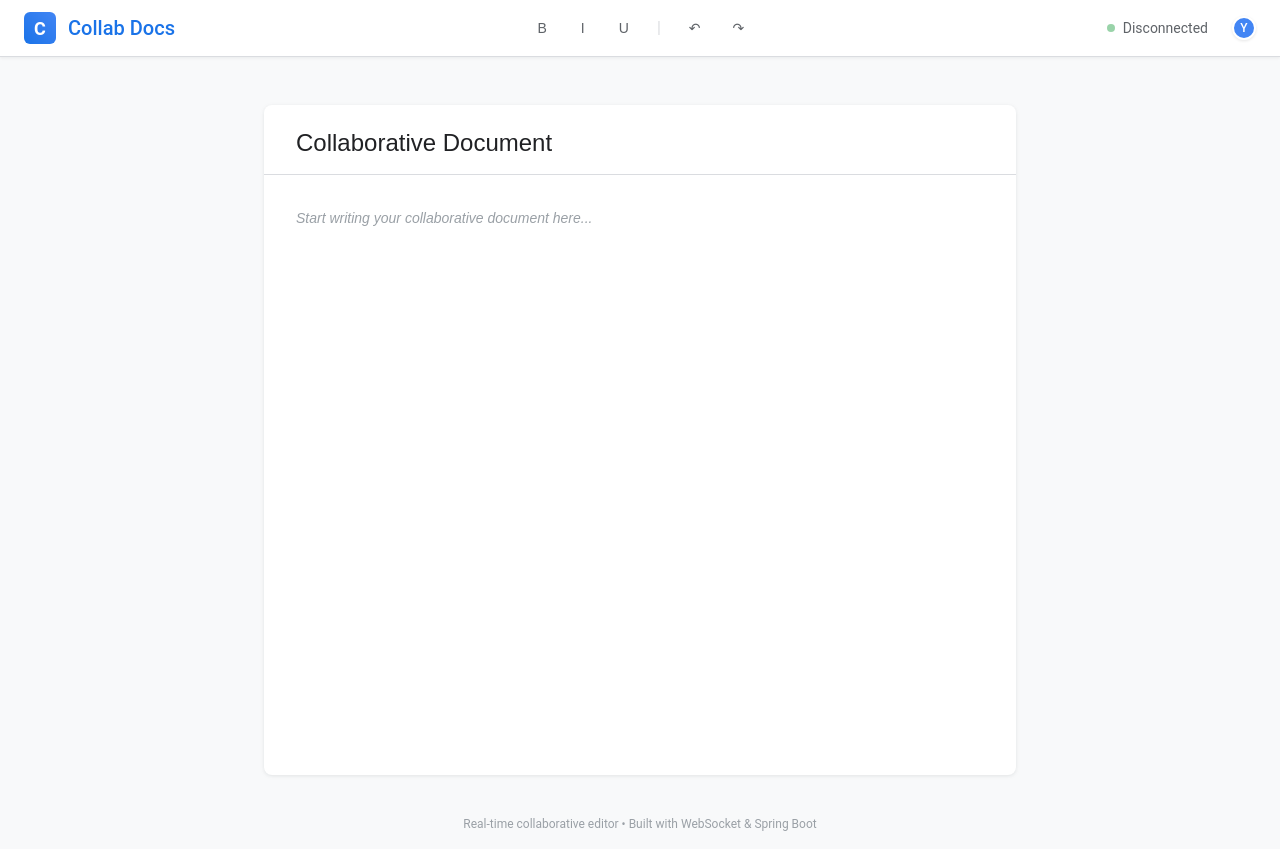
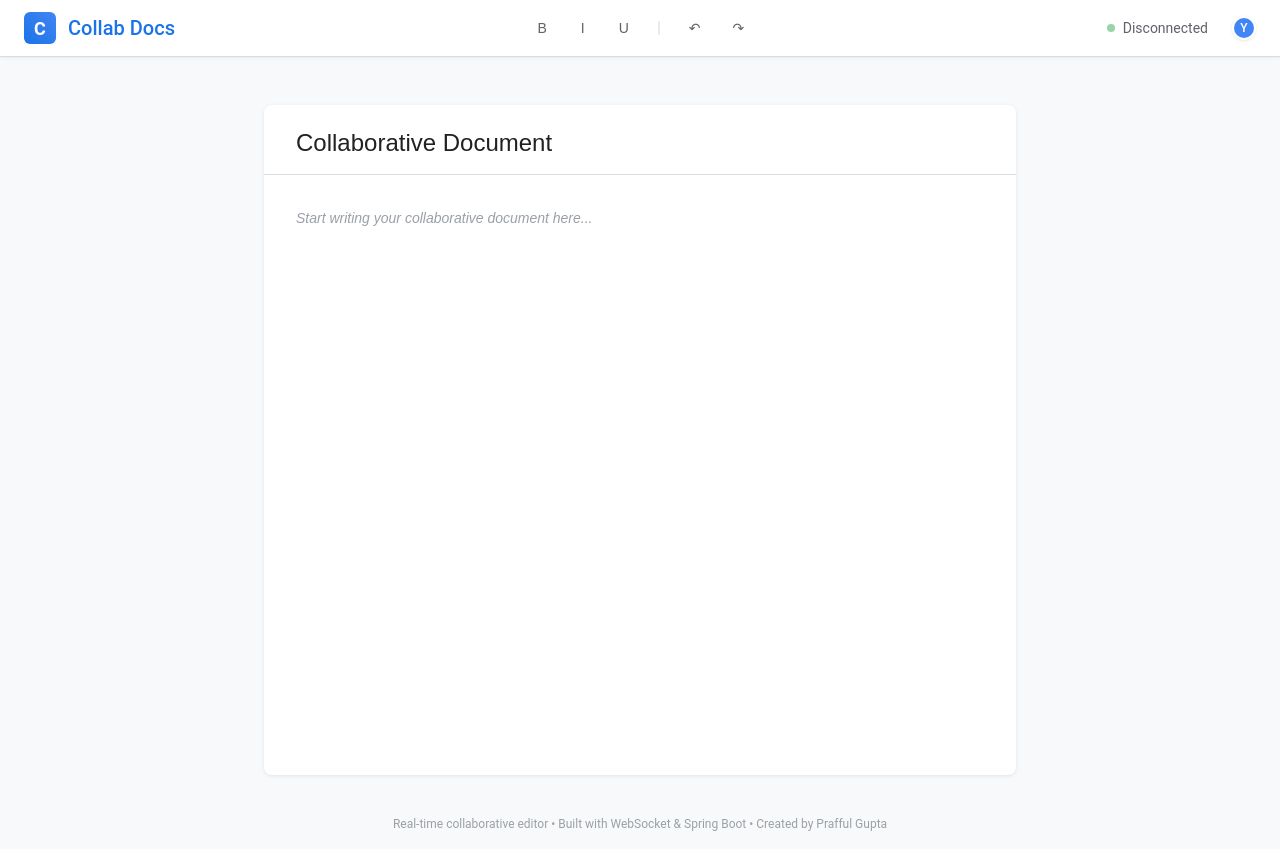
Before and after one commit to Prafful7601/collab-platform, a website: page ui/index.html in a window 1280 px wide. Drawn offline with Linux system fonts and the light colour scheme; a web font is replaced by a local one.

Commit message:
feat: Add visible author credit 'Created by Prafful Gupta' to footer

```diff
--- a/ui/index.html
+++ b/ui/index.html
@@ -274,7 +274,7 @@
     </div>
 
     <footer class="footer">
-        Real-time collaborative editor • Built with WebSocket & Spring Boot
+        Real-time collaborative editor • Built with WebSocket & Spring Boot • Created by Prafful Gupta
     </footer>
 
     <script>
```
